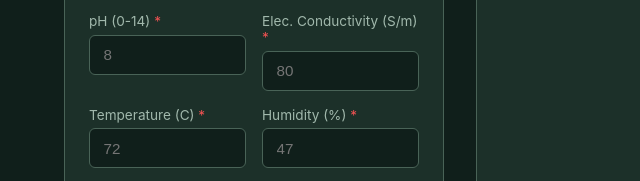
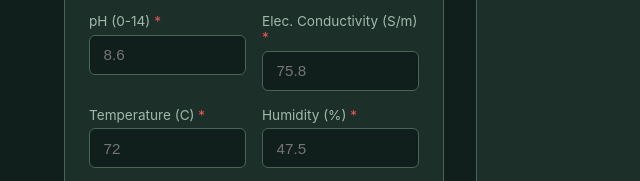
Before and after one commit to ajacob2G502/ASGN_2, a plain HTML site: page index.html in a window 1280 px wide. Shown: the part 220-401 px from the top of the page, 0-640 px from the left. Drawn offline with Linux system fonts and the light colour scheme.

Commit message:
Tweaked placeholders for form in index.html

```diff
--- a/index.html
+++ b/index.html
@@ -55,7 +55,7 @@
                 class="form-control"
                 min="0"
                 max="14"
-                placeholder="8"
+                placeholder="8.6"
                 required
               />
             </div>
@@ -70,7 +70,7 @@
                 class="form-control"
                 min="40"
                 max="150"
-                placeholder="80"
+                placeholder="75.8"
                 required
               />
             </div>
@@ -102,7 +102,7 @@
                 class="form-control"
                 min="0"
                 max="100"
-                placeholder="47"
+                placeholder="47.5"
                 required
               />
             </div>
```
